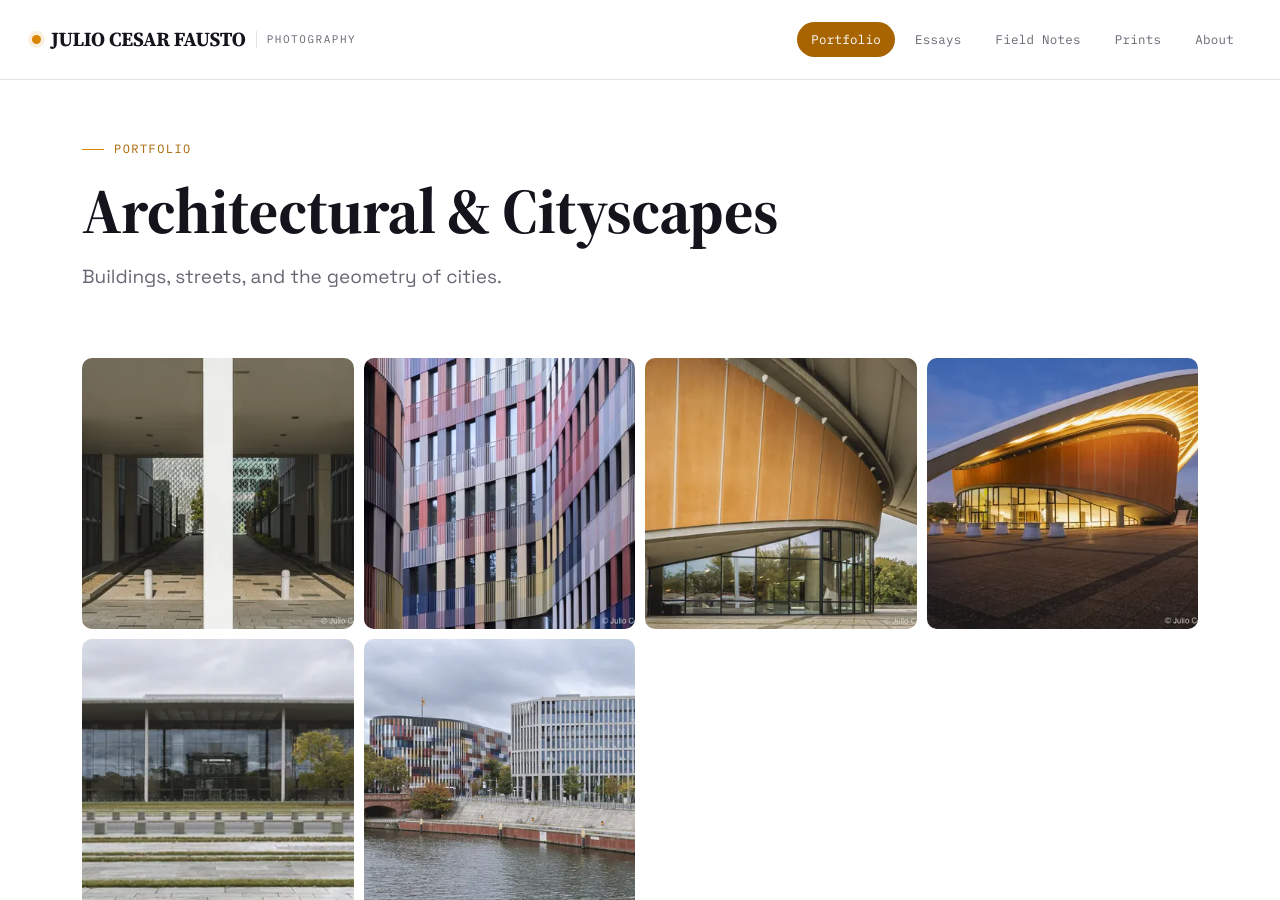
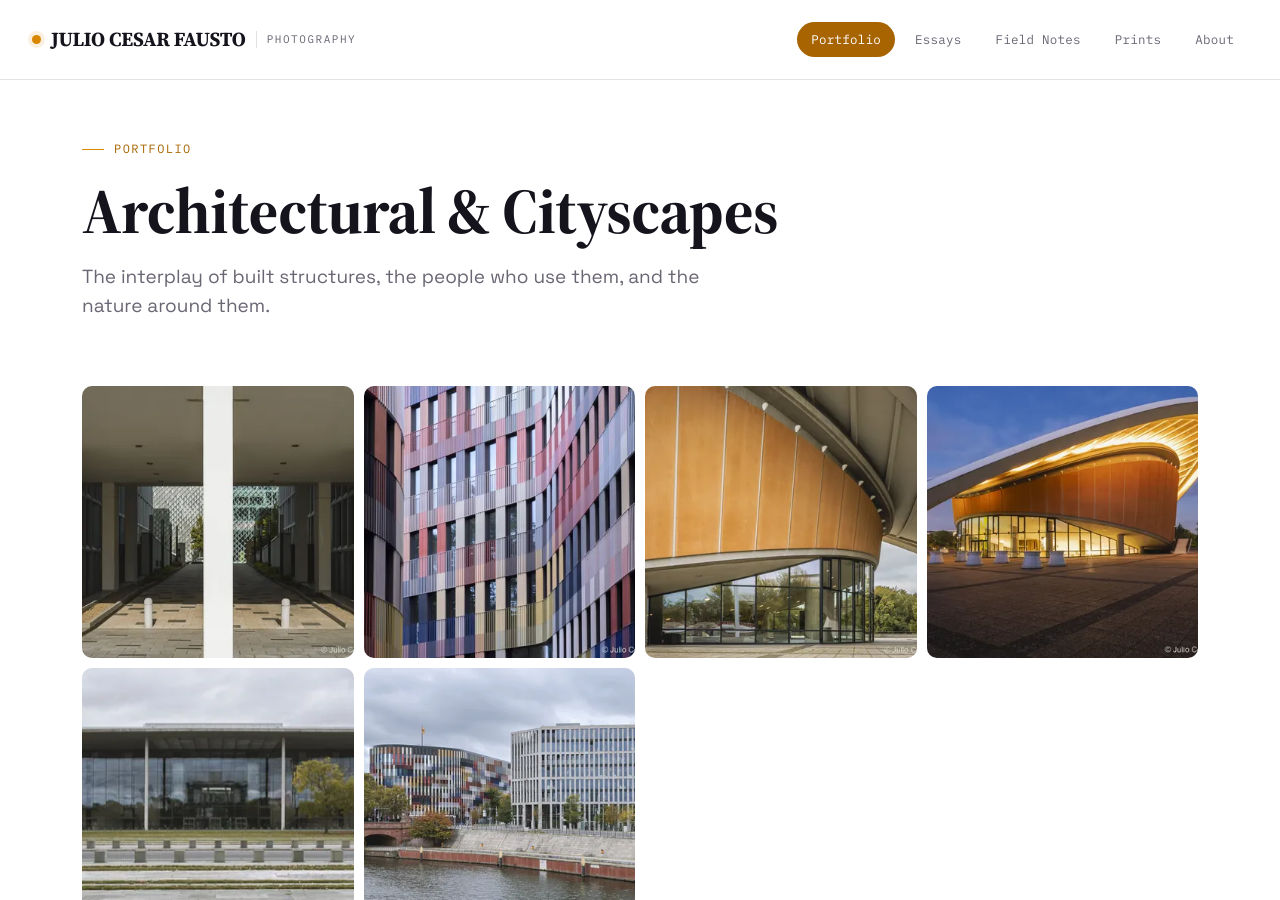
Before and after one commit to jcfausto/juliofaustophotography.github.io, a Jekyll site: the page built from _galleries/architectural-and-cityscapes.md, in a window 1280 px wide and 900 px high. Built offline with Jekyll 4.4.1, drawn with Linux system fonts in a browser that asks for light colours.

Commit message:
Architecture gallery: blue-hour HKW cover and new description; drop em dashes from portfolio copy
Co-authored-by: Cursor <cursoragent@cursor.com>

```diff
--- a/_data/site.yml
+++ b/_data/site.yml
@@ -28,7 +28,7 @@ youtube:
 portfolio:
   eyebrow: Portfolio
   title: Portfolio
-  intro: Three ongoing collections — architecture and cityscapes, woodlands and landscapes, nature and wildlife. Selected photographs, in the order I'd like them seen.
+  intro: "Three ongoing collections: architecture and cityscapes, woodlands and landscapes, nature and wildlife. Selected photographs, in the order I'd like them seen."
   home_title: Explore the portfolio
   home_note: Selected photographs, grouped by subject.
   more: The full portfolio →
--- a/_galleries/architectural-and-cityscapes.md
+++ b/_galleries/architectural-and-cityscapes.md
@@ -1,7 +1,7 @@
 ---
 title: Architectural & Cityscapes
-description: Buildings, streets, and the geometry of cities.
-cover: /assets/images/photography/architectural-and-cityscapes/20260606-Architectural-Photography.jpg
-image: /assets/images/photography/architectural-and-cityscapes/20260606-Architectural-Photography.jpg
+description: The interplay of built structures, the people who use them, and the nature around them.
+cover: /assets/images/photography/architectural-and-cityscapes/20261016-_A160690.jpg
+image: /assets/images/photography/architectural-and-cityscapes/20261016-_A160690.jpg
 order: 2
 ---
```
Also changed, not shown: _galleries/woodlands-and-landscapes.md (+1 -1 lines).
